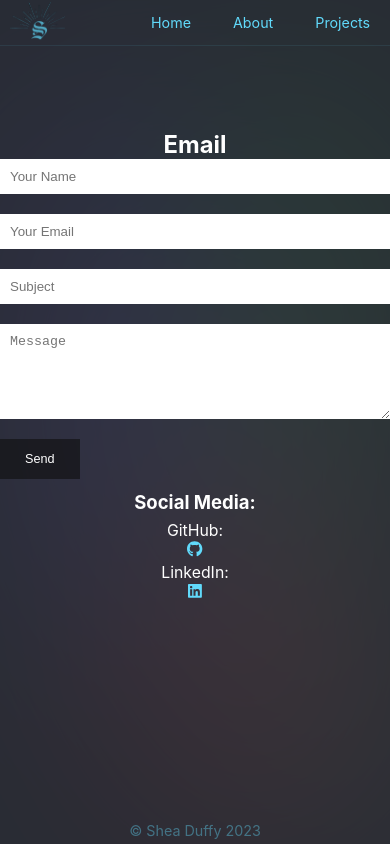
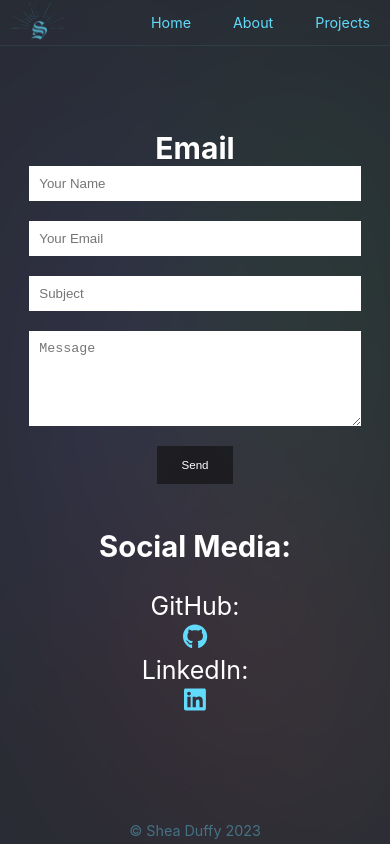
Before and after one commit to SheaDuffy13/portfolio-website-react, a React (Create React App) app: page /about/contact in a window 390 px wide. Built offline with nearby package versions, Linux system fonts and the light colour scheme.

Commit message:
feat: responsive design complete

```diff
--- a/src/App.css
+++ b/src/App.css
@@ -96,6 +96,29 @@ canvas {
   height: 50vh;
   opacity: 80%;
   border-radius: 50%;
+}
+
+@media (max-width: 860px) {
+  .homePage-div {
+    flex-direction: column;
+    align-items: center;
+    margin-top: 20%;
+  }
+
+  .homePage-name-div {
+    margin-bottom: 0;
+  }
+  canvas {
+    width: 80%;
+    height: 50vh;
+    margin-top: 12%;
+    margin-bottom: 20%;
+    /* max-width: 40vw; */
+    /* max-height: 50vh; */
+    opacity: 60%;
+    border-radius: 50%;
+  }
+
 }
 
 
@@ -301,11 +324,7 @@ canvas {
 
 .email-title {
   margin-top: 10vh;
-}
-
-form label {
-  display: block;
-  margin-top: 20px;
+  font-size: 30px;
 }
 
 form input,
@@ -324,7 +343,7 @@ form button {
   text-align: center;
   text-decoration: none;
   display: inline-block;
-  font-size: 1.5vh;
+  font-size: calc(10px + 0.4vmin);
   cursor: pointer;
 }
 
@@ -335,10 +354,13 @@ form button {
 }
 
 .contactPage-socials-div {
-  margin-top: 3%;
+  margin-top: 5%;
+  margin-top: 45px;
+  font-size: 25px;
 }
 .contactPage-socials-title {
   margin-bottom: 2%;
+  margin-bottom: 27px;
 }
 .contactPage-socials-div p {
   margin-top: 1%;
@@ -348,6 +370,17 @@ form button {
 }
 .contactPage-socials-div a:hover {
   opacity: 50%;
+}
+
+@media (max-width: 480px) {
+  form input,
+  form textarea {
+    width: 85%;
+    padding: 10px;
+  }
+  form {
+    align-items: center;
+  }
 }
 
  /* ---PROJECT PAGE---------------------------------------------------------------------------------------------------- */
--- a/src/components/Particles.jsx
+++ b/src/components/Particles.jsx
@@ -16,7 +16,7 @@ function ParticleCanvas() {
         vx: Math.random() * 2 - 1,
         vy: Math.random() * 2 - 1,
         // size: Math.random() * 3 + 1
-        size: Math.random() + 0.5,
+        size: Math.random() + 0.2,
       });
     }
 
--- a/src/pages/ContactPage.jsx
+++ b/src/pages/ContactPage.jsx
@@ -26,7 +26,7 @@ export function ContactPage() {
     return (
       <div>
         <div className='contactPage-email-div'>
-          <h2 className='email-title'>Email</h2>
+          <h3 className='email-title'>Email</h3>
           <form onSubmit={handleSubmit}>
             <input type="text" id="name" name="from_name" placeholder="Your Name" required />
 
```
Also changed, not shown: src/images/me.png (added).
